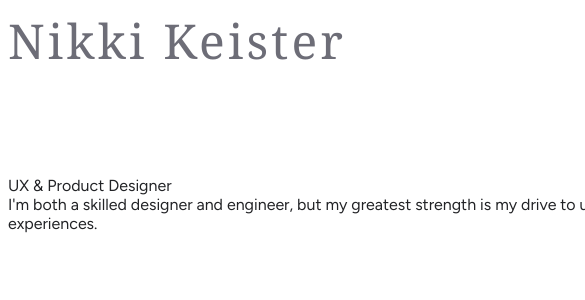
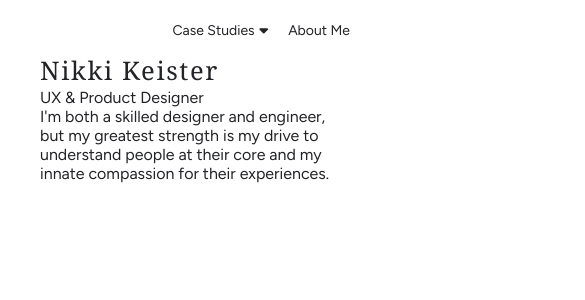
Before and after one commit to nrkeister/nrkeister.github.io, a Next.js app: page / in a window 390 px wide. Shown: the top 300 px of the page, 585 px wide, since content can reach past the window. Built offline with nearby package versions, Linux system fonts and the light colour scheme; a web font is replaced by a local one.

Commit message:
Responsive sizing for page container and nav bar

```diff
--- a/src/app/components/navbar-style.css
+++ b/src/app/components/navbar-style.css
@@ -58,22 +58,55 @@
 }
 
 @media (max-width: 768px) {
+  .navbar .nav-title-large {
+    font-size: 2.5rem;
+    letter-spacing: 0.12rem;
+  }
   .navbar .nav-links {
-    flex-direction: column;
-    align-items: center;
+    font-size: var(--fontsize-s);
+    gap: var(--size-24);
   }
-
-  .navbar .nav-links li {
-    margin: var(--size-12) 0;
+  .navbar .caret {
+    margin-left: var(--size-4);
+  }
+  .navbar ul {
+    padding: 0;
   }
 }
 
-@media (max-width: 480px) {
-  .navbar .logo a {
-    font-size: 20px;
+@media (max-width: 618px) {
+  .navbar .nav-title-large {
+    font-size: 2.2rem;
+    letter-spacing: 0.12rem;
   }
-
-  .navbar .nav-links a {
-    font-size: 16px;
+  .navbar .nav-links {
+    font-size: var(--fontsize-xs);
+    gap: var(--size-16);
+  }
+  .navbar .caret {
+    margin-left: 0;
+  }
+  .navbar ul {
+    padding: 0;
   }
 }
+
+@media (max-width: 555px) {
+  .navbar {
+    flex-wrap: wrap;
+    flex-direction: column-reverse;
+    align-content: stretch;
+  }
+  .navbar .nav-title-large {
+    font-size: 1.6rem;
+    letter-spacing: 0.1rem;
+  }
+  .navbar .nav-links {
+    flex-direction: row;
+    width: -webkit-fill-available;
+    justify-content: flex-end;
+  }
+  .navbar ul {
+    padding: 0;
+  }
+}
--- a/src/app/globals.css
+++ b/src/app/globals.css
@@ -85,14 +85,9 @@ h1 { font-size: 2.25rem; }
 h2 { font-size: 2rem; }
 h3 { font-size: 1.5rem; }
 
-body {
-  font-family: var(--figtree);
-  color: var(--gray-9);
-  background: var(--white);
-}
 a {
   text-decoration: none;
-  color: var(--gray-7);
+  color: var(--gray-9);
   -webkit-transition: color .2s;
   -moz-transition:    color .2s;
   -ms-transition:     color .2s;
@@ -100,5 +95,33 @@ a {
   transition:         color .2s;
 }
 a:hover{
+  color: var(--gray-7);
+}
+
+body {
+  font-family: var(--figtree);
   color: var(--gray-9);
+  background: var(--white);
+  display: flex;
+  max-width: 1120px;
+  padding: 0 56px;
+  margin-left: auto;
+  margin-right: auto;
+  flex-direction: column;
+  align-items: center;
+  gap: var(--space-80);
 }
+
+@media (max-width: 768px) {
+  body {
+    max-width: 768px;
+    padding: 0 56px;
+  }
+}
+
+@media (max-width: 480px) {
+  body {
+    max-width: 480px;
+    padding: 0 40px;
+  }
+}
--- a/src/app/layout.tsx
+++ b/src/app/layout.tsx
@@ -1,6 +1,5 @@
 import React from 'react';
 import './globals.css';
-import './pagebody.css';
 import Navbar from './components/navbar';
 import { figtree } from './utils/fonts';
 import { config } from '@fortawesome/fontawesome-svg-core';
@@ -14,7 +13,7 @@ export default function RootLayout({
 }>) {
   return (
     <html lang="en" className={figtree.className}>
-      <body className="pagebody">
+      <body>
         <Navbar />
         {children}
       </body>
--- a/src/app/pagebody.css
+++ /dev/null
@@ -1,7 +0,0 @@
-.pagebody {
-    display: flex;
-    width: 70rem;
-    flex-direction: column;
-    align-items: center;
-    gap: var(--space-80);
-  }
```
